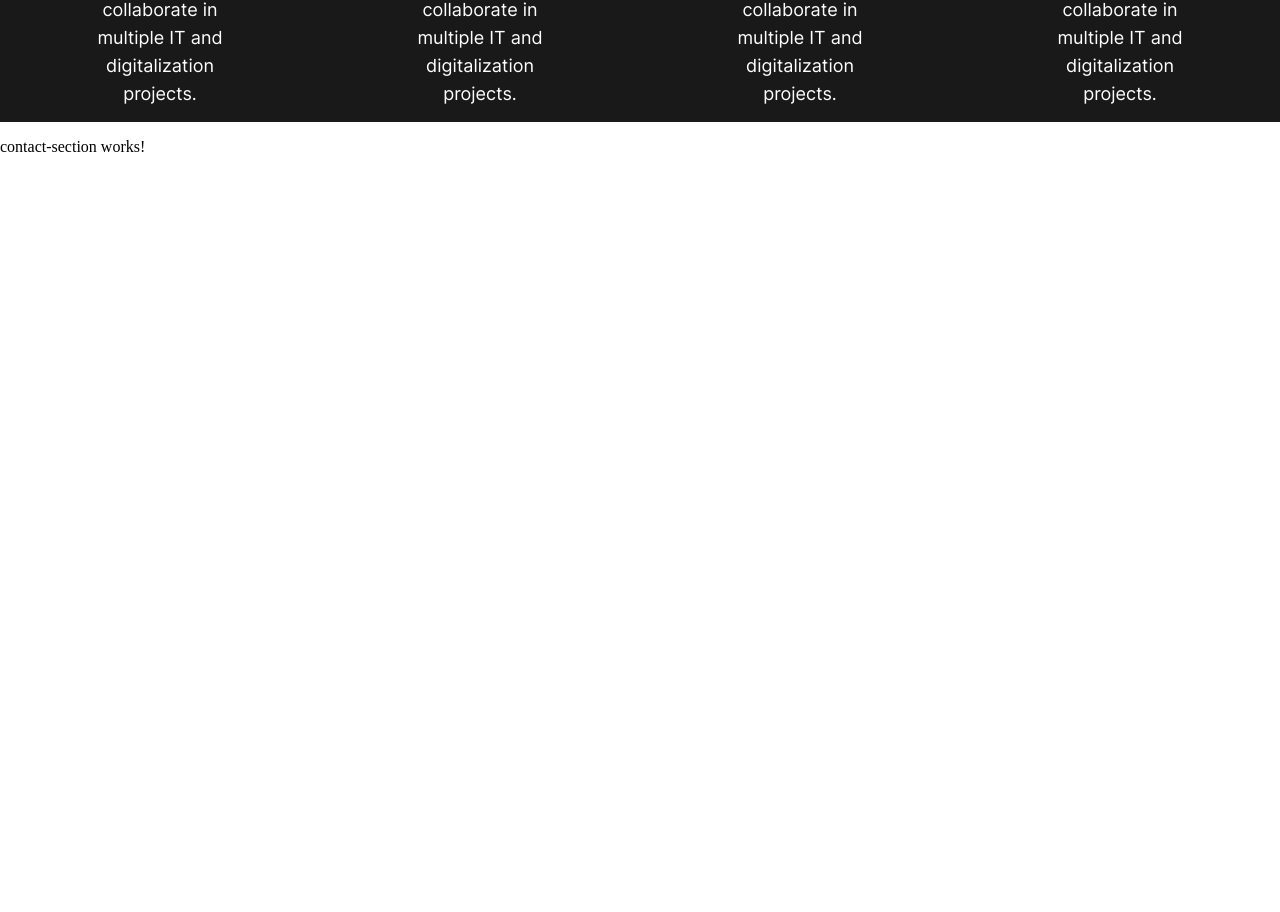
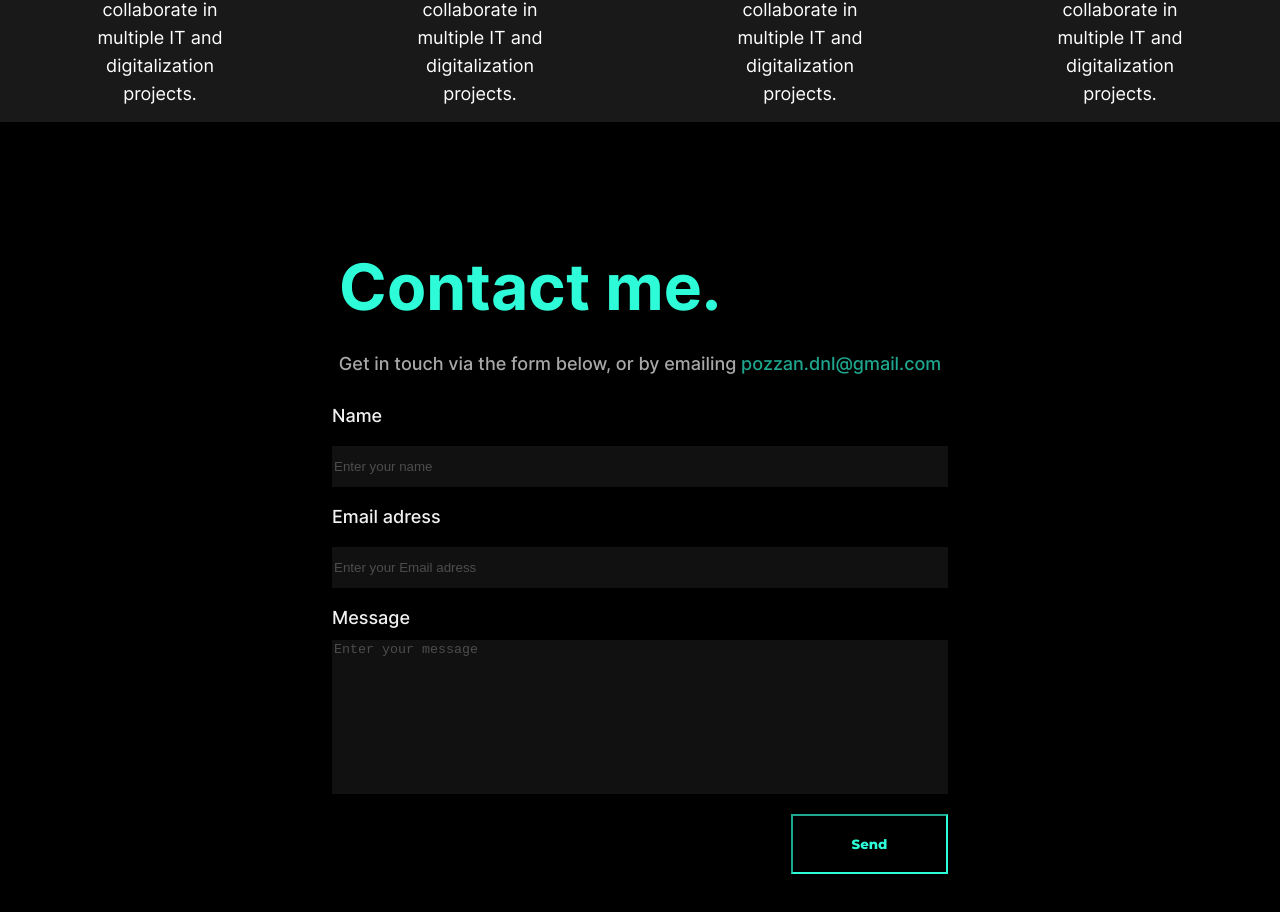
Before and after one commit to pozzandaniel/Portfolio, an Angular app: page / in a window 1280 px wide. Shown: the part 3538-4450 px from the top of the page. Before the commit the page ends 3710 px from the top, so only its background shows below. Built offline with nearby package versions, Linux system fonts and the light colour scheme.

Commit message:
started with contact section

```diff
--- a/src/app/contact-section/contact-section.component.html
+++ b/src/app/contact-section/contact-section.component.html
@@ -1 +1,19 @@
-<p>contact-section works!</p>
+<div class="container">
+    <div>
+        <h2>Contact me.</h2>
+        <p>Get in touch via the form below, or by emailing <span>pozzan.dnl@gmail.com</span></p>
+    </div>
+    <form>
+
+        <label>Name</label>
+        <input type="text" placeholder="Enter your name">
+        <label>Email adress</label>
+        <input type="text" placeholder="Enter your Email adress">
+        <label>Message</label>
+        <textarea id="" cols="30" rows="10" placeholder="Enter your message"></textarea>
+        <div class="button-box">
+            <button>Send</button>
+        </div>
+    </form>
+
+</div>
--- a/src/app/contact-section/contact-section.component.scss
+++ b/src/app/contact-section/contact-section.component.scss
@@ -0,0 +1,94 @@
+.container{
+    background-color: rgba(0, 0, 0, 1);
+    display: flex;
+    flex-direction: column;
+    justify-content: center;
+    align-items: center;
+    padding-top: 120px;
+    padding-bottom: 120px;
+    h2{
+        margin-top: 0;
+        margin-bottom: 10px;
+        font-family: 'Inter';
+        font-style: normal;
+        font-weight: 700;
+        font-size: 64px;
+        line-height: 90px;
+        color: #2EFCD8;
+    }
+    p{
+        margin-top: 5px;
+        margin-bottom: 20px;
+        color: white;
+        font-family: 'Inter';
+        font-style: normal;
+        font-weight: 500;
+        font-size: 18px;
+        line-height: 44px;
+        opacity: 0.66;
+
+        span{
+            color: #2EFCD8;
+        }
+    }
+
+    form{
+        display: flex;
+        flex-direction: column;
+        // align-items: center;
+        justify-content: center;
+        input{
+            width: 612px;
+            height: 39px;
+            background-color: #1A1A1A;
+            border: none;
+            outline: none;
+            color: #F2F2F2;
+            opacity: 0.66;
+            margin-top: 20px;
+            margin-bottom: 20px;
+        }
+        textarea{
+            background-color: #1A1A1A;
+            border: none;
+            outline: none;
+            color: #F2F2F2;
+            opacity: 0.66;
+            resize: none;
+            margin-top: 12px;
+            margin-bottom: 20px;
+        }
+        label{
+            font-family: 'Inter';
+            font-style: normal;
+            font-weight: 500;
+            font-size: 18px;
+            line-height: 20px;
+            color: #F2F2F2;
+        }
+        div{
+            display: flex;
+            justify-content: flex-end;
+            button{
+                font-family: 'Montserrat';
+                font-style: normal;
+                font-weight: 800;
+                font-style: 14px;
+                line-height: 17px;
+                text-align: center;
+                color: #2DFCD8;
+                border: 2px inset #2DFCD8;
+                background-color: transparent;
+                width:157px;
+                height: 60px;
+                cursor: pointer;
+                &:hover{
+                    color: white;
+                    opacity: 0.96;
+                    background-color: #2DFCD8;
+                }
+
+            }
+        }
+    }
+}
--- a/src/app/head-section/head-section.component.scss
+++ b/src/app/head-section/head-section.component.scss
@@ -32,6 +32,7 @@
             &:hover{
                 background-color: #2DFCD8;
                 color: white;
+                opacity: 0.93;
                 border: inset 2px black;
             }
         }
```
Also changed, not shown: src/app/head-section/head-section.component.html (line endings or trailing spaces).
